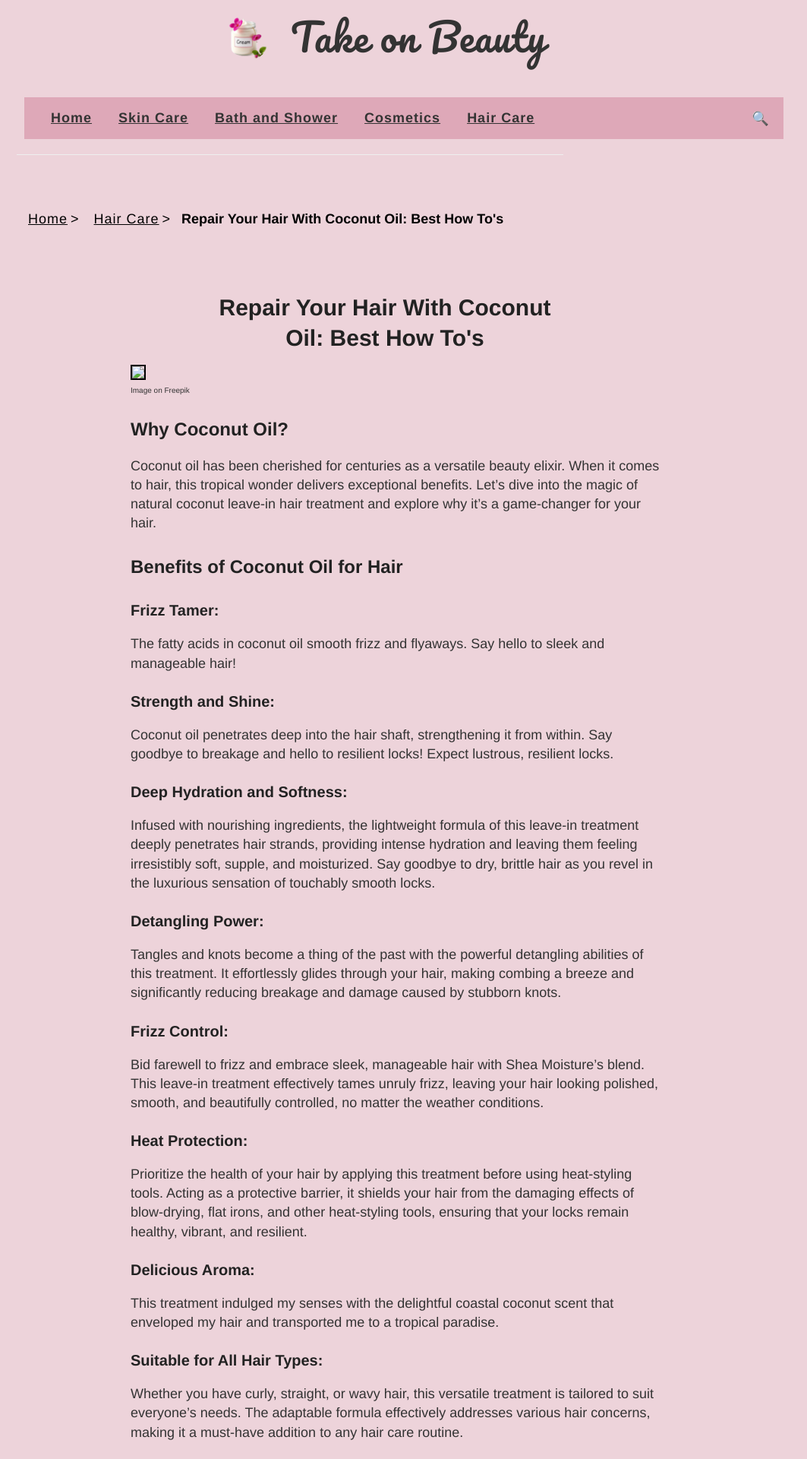
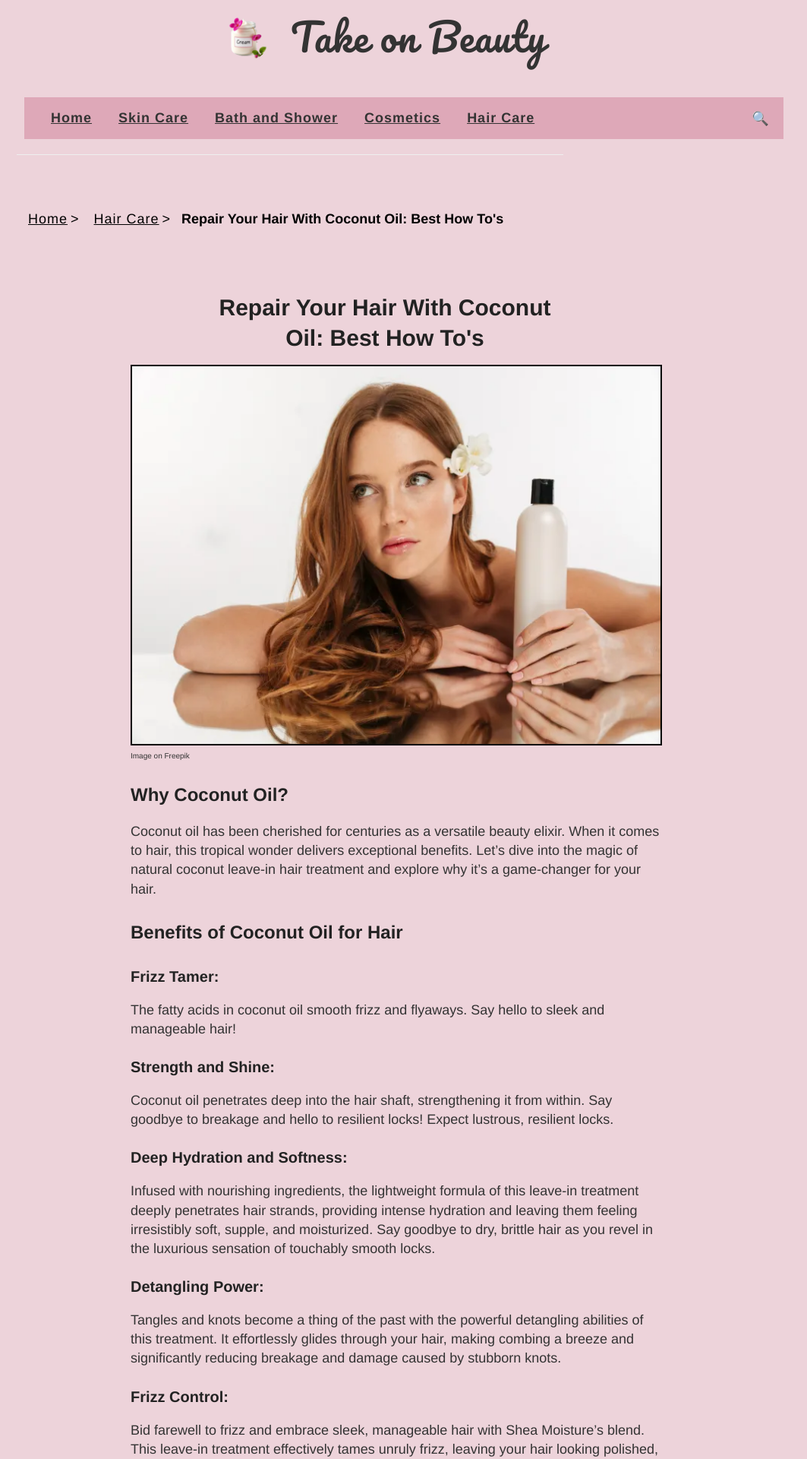
Before and after one commit to QMTesting/takeonbeauty, a Jekyll site: the page built from _posts/2025-06-02-hair-repair-with-coconut-oil.md, in a window 1280 px wide. Shown: the top 1920 px of the page at 76% size, without its empty margins (213-1276 px from the left). Built offline with Jekyll 4.4.1, drawn with Linux system fonts in a browser that asks for light colours.

Commit message:
Update 2025-06-02-hair-repair-with-coconut-oil.md

```diff
--- a/_posts/2025-06-02-hair-repair-with-coconut-oil.md
+++ b/_posts/2025-06-02-hair-repair-with-coconut-oil.md
@@ -6,7 +6,7 @@ image: "/assets/images/Hair/hair-conditioner-coconut-oil.webp"
 ---
 
 <figure>
-  <img src="/assets/images/Bath/Hair/hair-conditioner-coconut-oil.webp" altB="Bubble bath for dry skin" />
+  <img src="/assets/images/Hair/hair-conditioner-coconut-oil.webp" altB="Bubble bath for dry skin" />
   <figcaption>Image on Freepik</figcaption>
 </figure>
 
```
